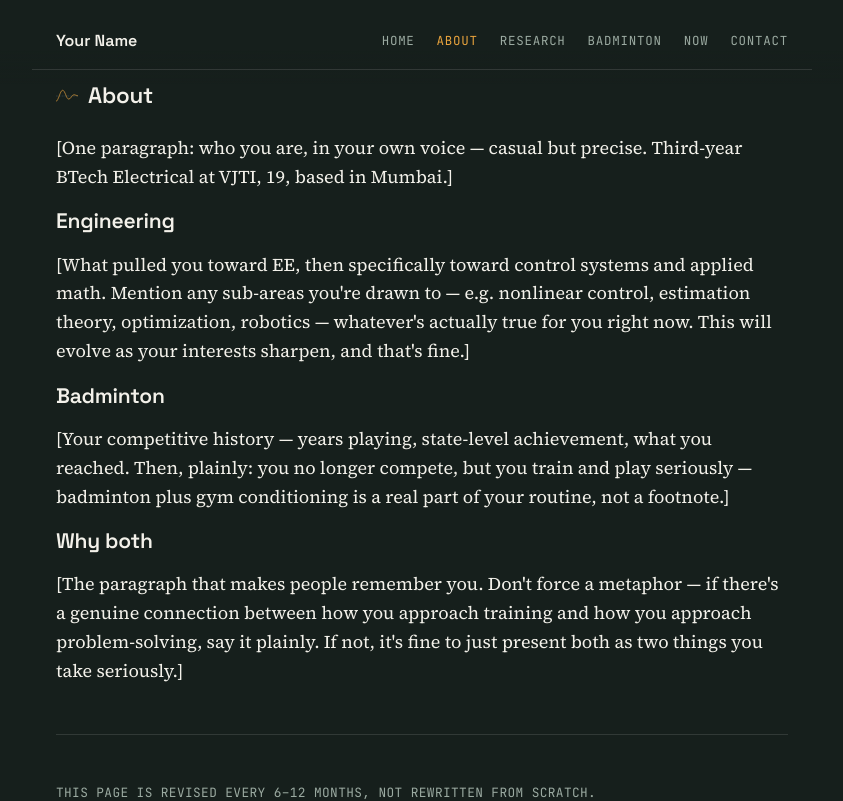
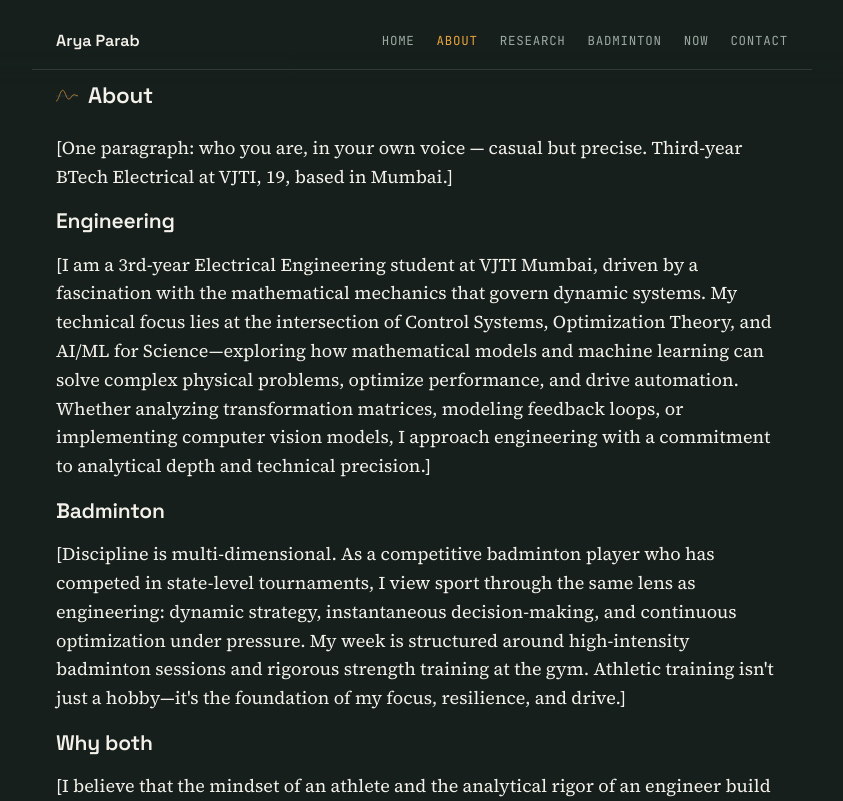
Before and after one commit to anparabb24-boop/intro-site, a Next.js app: page /about in a window 1280 px wide. Shown: the top 801 px of the page, without its empty margins (218-1061 px from the left). Built offline with nearby package versions, Linux system fonts and the light colour scheme.

Commit message:
add real content

```diff
--- a/components/Layout.js
+++ b/components/Layout.js
@@ -11,7 +11,7 @@ const NAV = [
   { href: '/contact', label: 'Contact' },
 ];
 
-const SITE_NAME = 'Your Name';
+const SITE_NAME = 'Arya Parab';
 
 export default function Layout({ children, title, description }) {
   const router = useRouter();
--- a/pages/about.js
+++ b/pages/about.js
@@ -16,25 +16,19 @@ export default function About() {
 
       <h3>Engineering</h3>
       <p>
-        [What pulled you toward EE, then specifically toward control systems and applied
-        math. Mention any sub-areas you're drawn to — e.g. nonlinear control, estimation
-        theory, optimization, robotics — whatever's actually true for you right now. This
-        will evolve as your interests sharpen, and that's fine.]
+        [I am a 3rd-year Electrical Engineering student at VJTI Mumbai, driven by a fascination with the mathematical mechanics that govern dynamic systems. My technical focus lies at the intersection of Control Systems, Optimization Theory, and AI/ML for Science—exploring how mathematical models and machine learning can solve complex physical problems, optimize performance, and drive automation.
+Whether analyzing transformation matrices, modeling feedback loops, or implementing computer vision models, I approach engineering with a commitment to analytical depth and technical precision.]
       </p>
 
       <h3>Badminton</h3>
       <p>
-        [Your competitive history — years playing, state-level achievement, what you
-        reached. Then, plainly: you no longer compete, but you train and play seriously —
-        badminton plus gym conditioning is a real part of your routine, not a footnote.]
+        [Discipline is multi-dimensional. As a competitive badminton player who has competed in state-level tournaments, I view sport through the same lens as engineering: dynamic strategy, instantaneous decision-making, and continuous optimization under pressure.
+My week is structured around high-intensity badminton sessions and rigorous strength training at the gym. Athletic training isn't just a hobby—it's the foundation of my focus, resilience, and drive.]
       </p>
 
       <h3>Why both</h3>
       <p>
-        [The paragraph that makes people remember you. Don't force a metaphor — if there's
-        a genuine connection between how you approach training and how you approach
-        problem-solving, say it plainly. If not, it's fine to just present both as two
-        things you take seriously.]
+        [I believe that the mindset of an athlete and the analytical rigor of an engineer build on each other. I am constantly pushing the boundaries of what I can build, learn, and achieve—synthesizing high-level academics with physical excellence to continuously evolve into the best version of myself.]
       </p>
 
       <hr className="divider" />
--- a/pages/contact.js
+++ b/pages/contact.js
@@ -14,9 +14,9 @@ export default function Contact() {
       </p>
 
       <ul style={{ listStyle: 'none', padding: 0, fontFamily: 'var(--font-mono)', fontSize: '0.95rem', lineHeight: 2.2 }}>
-        <li><a href="mailto:you@example.com">you@example.com</a></li>
-        <li><a href="https://linkedin.com/in/yourhandle">LinkedIn →</a></li>
-        <li><a href="https://github.com/yourhandle">GitHub →</a></li>
+        <li><a href="mailto:anparab_b24@ee.vjti.ac.in">anparab_b24@ee.vjti.ac.in</a></li>
+        <li><a href="https://linkedin.com/in/arya-parab-0a7418329">LinkedIn →</a></li>
+        <li><a href="https://github.com/anparabb24-boop">GitHub →</a></li>
         <li><a href="/resume.pdf">Resume (PDF) →</a></li>
       </ul>
 
--- a/pages/index.js
+++ b/pages/index.js
@@ -7,7 +7,7 @@ export default function Home() {
     <Layout title="Home">
       <section className="hero">
         <p className="eyebrow"><SettleCurve variant="mark" /> Electrical Engineering · VJTI</p>
-        <h1>Your Name</h1>
+        <h1>Arya Parab</h1>
         <p className="lede">
           Third-year BTech Electrical Engineering student at VJTI, working toward
           research in control systems and applied mathematics. Former state-level
```
